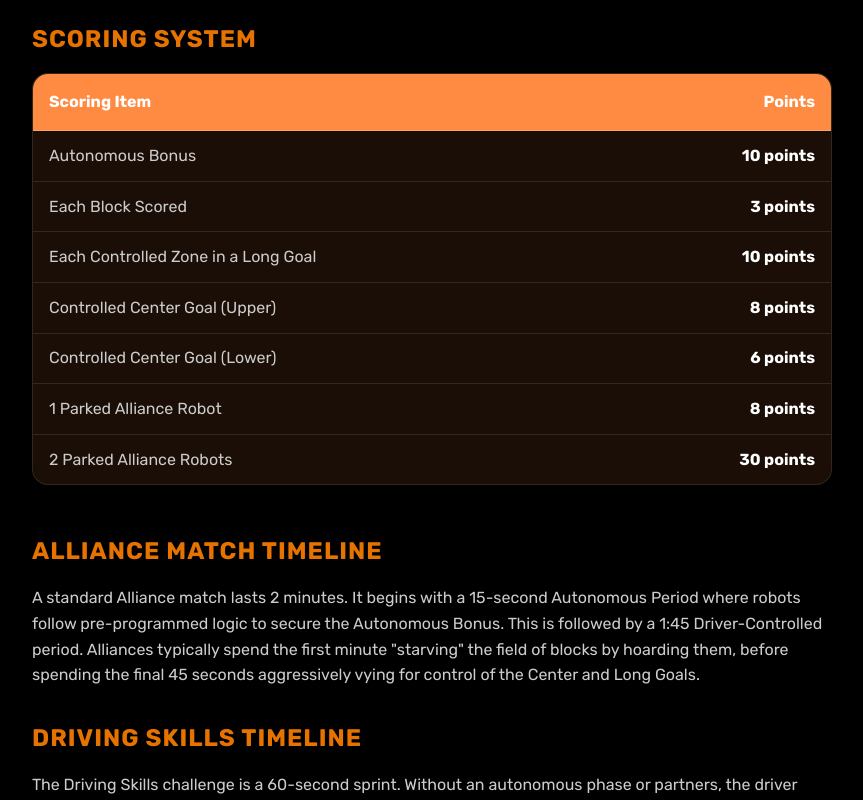
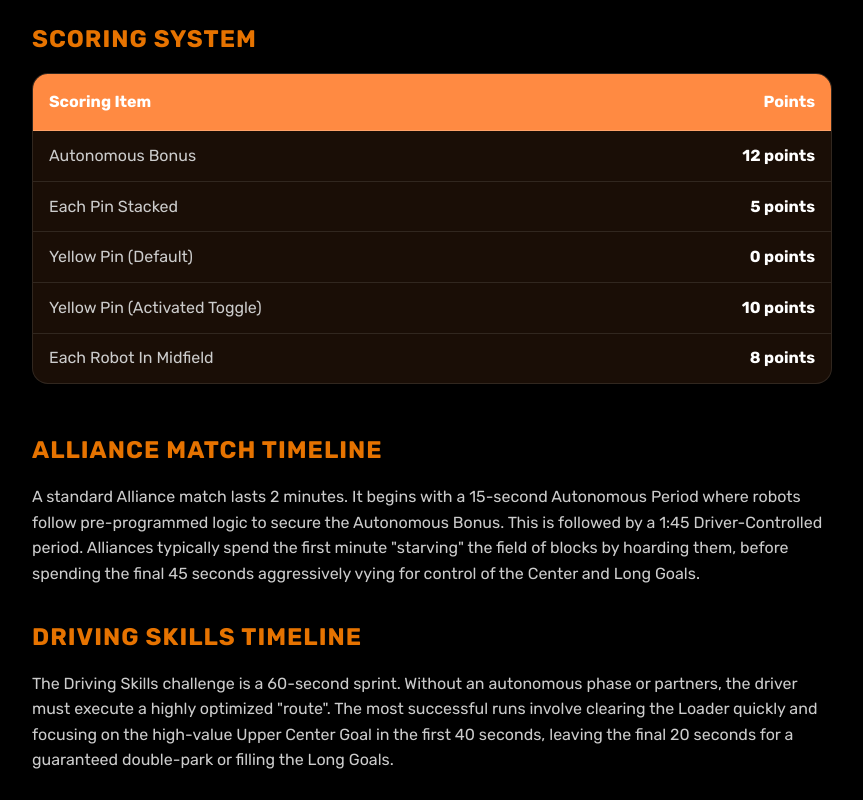
Before and after one commit to codersushi/beyond-the-bot, a Next.js app: page /gameoverviewoverride in a window 1280 px wide. Shown: the part 1480-2280 px from the top of the page, without its empty margins (208-1071 px from the left). Built offline with nearby package versions, Linux system fonts and the light colour scheme.

Commit message:
Updated {const scoringData}

```diff
--- a/app/gameoverviewoverride/page.tsx
+++ b/app/gameoverviewoverride/page.tsx
@@ -206,17 +206,15 @@ export default function GameOverview() {
   ];
 
   const scoringData = [
-    { item: "Autonomous Bonus", points: "10 points" },
-    { item: "Each Block Scored", points: "3 points" },
-    { item: "Each Controlled Zone in a Long Goal", points: "10 points" },
-    { item: "Controlled Center Goal (Upper)", points: "8 points" },
-    { item: "Controlled Center Goal (Lower)", points: "6 points" },
-    { item: "1 Parked Alliance Robot", points: "8 points" },
-    { item: "2 Parked Alliance Robots", points: "30 points" }
+    { item: "Autonomous Bonus", points: "12 points" },
+    { item: "Each Pin Stacked", points: "5 points" },
+    { item: "Yellow Pin (Default)", points: "0 points" },
+    { item: "Yellow Pin (Activated Toggle)", points: "10 points" },
+    { item: "Each Robot In Midfield", points: "8 points" },
   ];
 
   const keyRules = [
-    { rule: "G1: Respect and Civility", desc: "Teams must display sportsmanship. Extreme violations may result in DQs." },
+    { rule: "G1: Respect and Civility", desc: "Teams must display sportsmanship. Extreme violatio   ns may result in DQs." },
     { rule: "SG2: Horizontal Expansion", desc: "Robots may not exceed a horizontal dimension of 36 inches at any point." },
     { rule: "SG3: Vertical Expansion", desc: "Robots may only expand up to 50 inches vertically AFTER the autonomous period and BEFORE the endgame period." },
     { rule: "SG4: Possession Limit", desc: "Robots are limited to holding a maximum of 1 pin and 1 cup simultaneously." }
```
